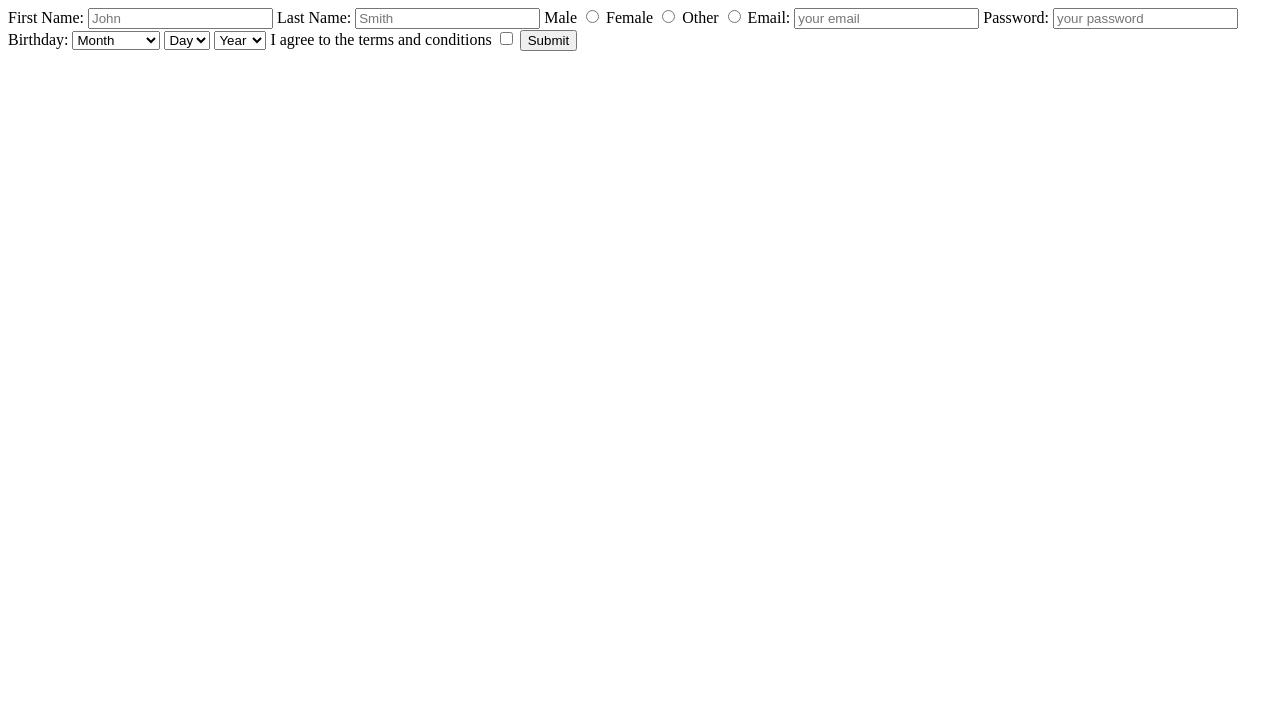
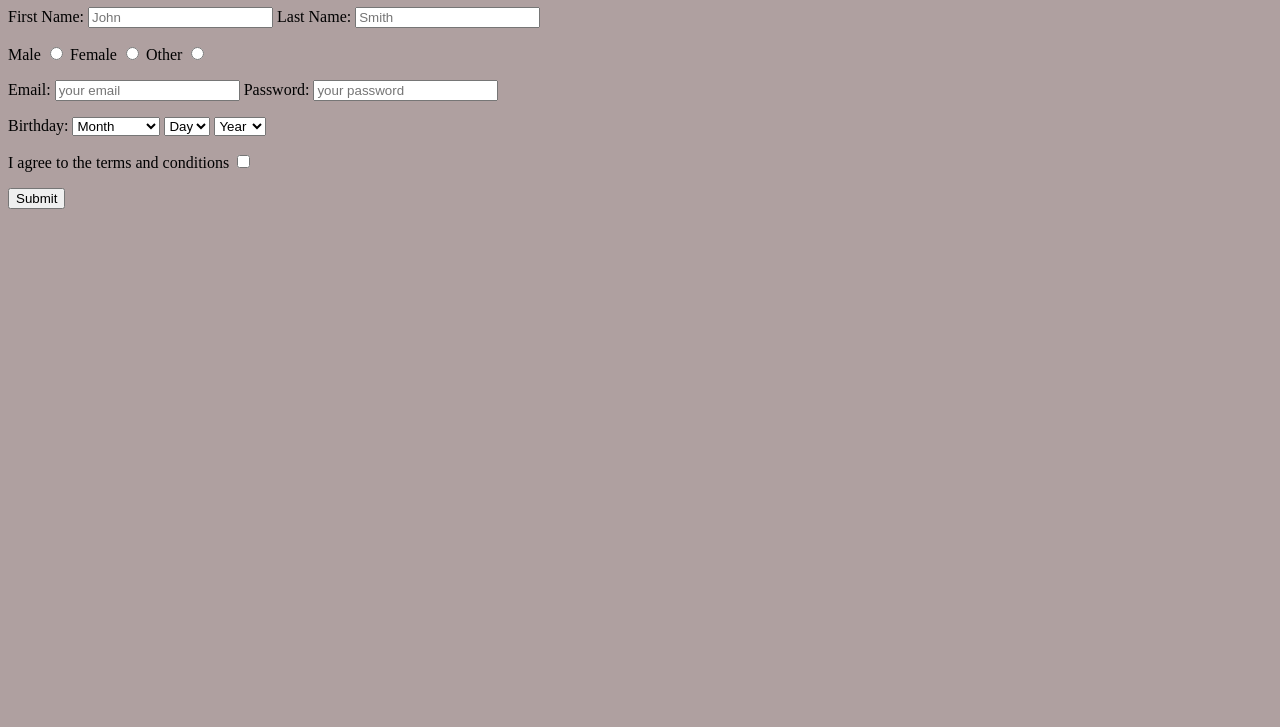
Before and after one commit to ArmandoHernandez14/First-Repository, a plain HTML site: page forms project.html in a window 1280 px wide. Shown: the part 73-800 px from the top of the page. Drawn offline with Linux system fonts and the light colour scheme.

Commit message:
It's a start!!!!

```diff
--- a/forms project.html
+++ b/forms project.html
@@ -2,6 +2,11 @@
 <html>
   <head>
     <title>forms project</title>
+    <style type="text/css">
+      body{
+        background: #afa0a0
+      }
+    </style>
     <h1>Register</h1>
   </head>
   <body>
@@ -11,14 +16,14 @@
      <label for="Last Name">Last Name:</label>
      <input id="Last Name" name="Last Name"type="password" placeholder="Smith" required>
 
-     <label for="radio">Male </label>
+    <p> <label for="radio">Male </label>
        <input type="radio">
      <label>Female <input type="radio"></label>
-     <label>Other <input type="radio"></label>
-     <label>Email: <input name="your email" type="email" placeholder="your email" required></label>
-     <label>Password: <input type="password" placeholder="your password" required></label>
+     <label>Other <input type="radio"></label></p>
+    <p> <label>Email: <input name="your email" type="email" placeholder="your email" required></label>
+     <label>Password: <input type="password" placeholder="your password" required></label></p>
 
-     <label>Birthday: <select>
+    <p> <label>Birthday: <select>
      <option>Month</option>
      <option>September</option>
      <option>October</option>
@@ -32,8 +37,8 @@
       <option>Year</option>
       <option>2002</option>
     </label>
-     </select>
-     <label>I agree to the terms and conditions <input type="checkbox"></label>
+  </select></p>
+     <p><label>I agree to the terms and conditions <input type="checkbox"></label></p>
      <button>Submit</button>
    </forms>
 
--- /dev/null
+++ b/halfbaked.css
@@ -0,0 +1,3 @@
+background{
+  color: #f20713
+}
```
